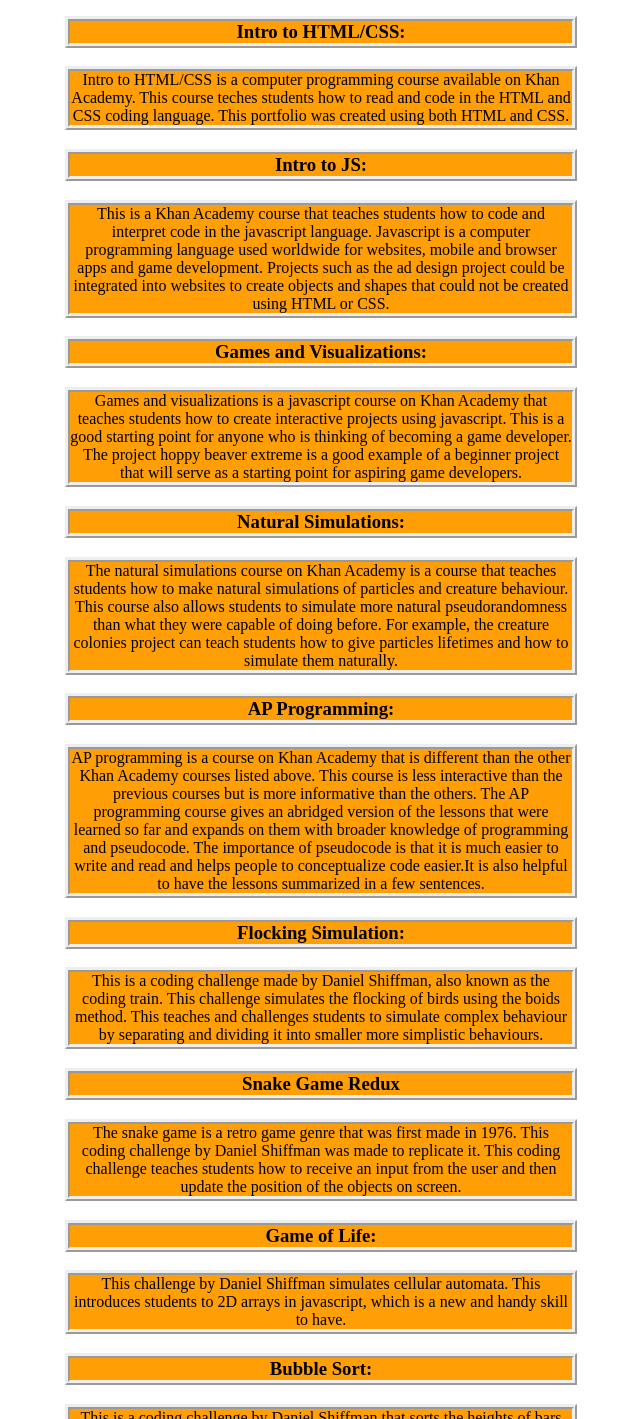
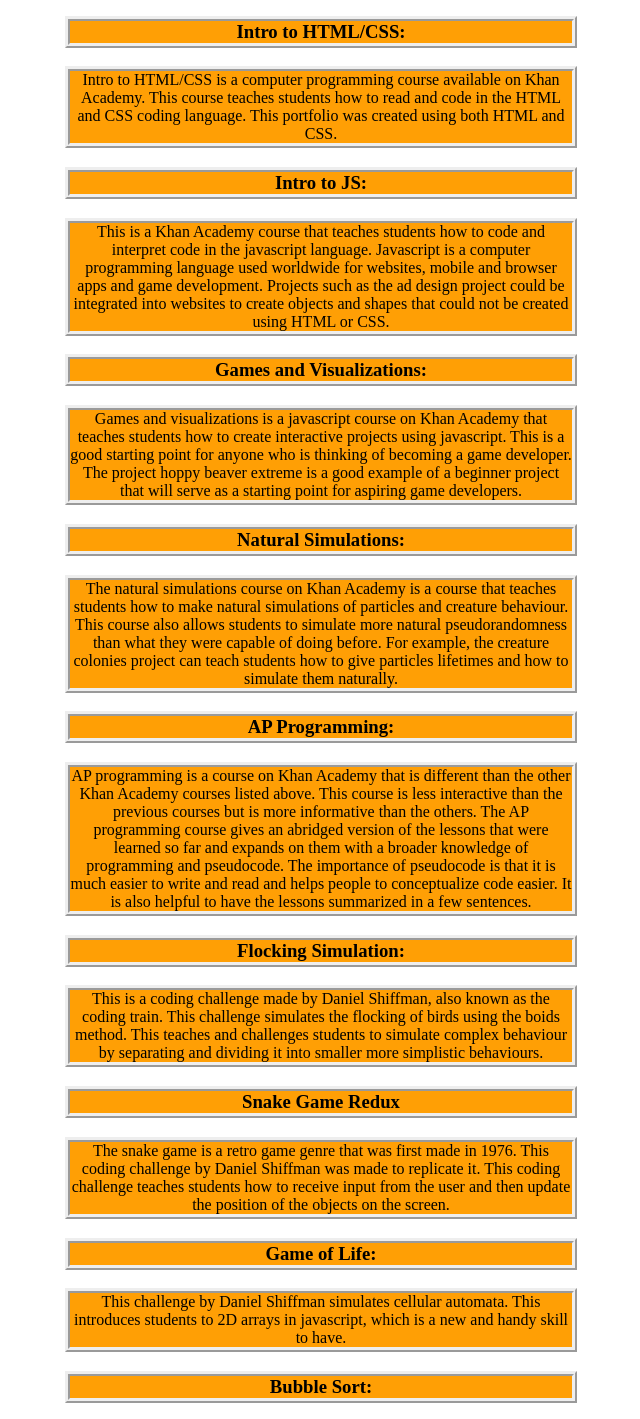
Before and after one commit to NeighborhoodDeficiency/ICS4U-Portfolio, a plain HTML site: page index.html in a window 1280 px wide. Shown: the part 340-1759 px from the top of the page, without its empty margins (319-959 px from the left). Drawn offline with nearby package versions, Linux system fonts and the light colour scheme; some packages are replaced by stand-ins of ours.

Commit message:
Update index.html
Fixed grammar mistakes

```diff
--- a/index.html
+++ b/index.html
@@ -24,7 +24,7 @@
       </ul>
     <h3 class = "num1">Intro to HTML/CSS:</h3>
     <p class = "num1">Intro to HTML/CSS is a computer programming course available on Khan Academy.
-      This course teches students how to read and code in the HTML and CSS coding language. This portfolio was created using both HTML and CSS.</p>
+      This course teaches students how to read and code in the HTML and CSS coding language. This portfolio was created using both HTML and CSS.</p>
     <h3 class = "num2">Intro to JS:</h3>
     <p class = "num2">This is a Khan Academy course that teaches students how to code and interpret code in the javascript language.
       Javascript is a computer programming language used worldwide for websites, mobile and browser apps and game development.
@@ -39,13 +39,13 @@
       For example, the creature colonies project can teach students how to give particles lifetimes and how to simulate them naturally.</p>
     <h3 class = "num5">AP Programming:</h3>
     <p class = "num5">AP programming is a course on Khan Academy that is different than the other Khan Academy courses listed above. This course is less interactive than the previous courses but is more informative than the others.
-      The AP programming course gives an abridged version of the lessons that were learned so far and expands on them with broader knowledge of programming and pseudocode.
-      The importance of pseudocode is that it is much easier to write and read and helps people to conceptualize code easier.It is also helpful to have the lessons summarized in a few sentences.</p>
+      The AP programming course gives an abridged version of the lessons that were learned so far and expands on them with a broader knowledge of programming and pseudocode.
+      The importance of pseudocode is that it is much easier to write and read and helps people to conceptualize code easier. It is also helpful to have the lessons summarized in a few sentences.</p>
     <h3 class  = "num6">Flocking Simulation:</h3>
     <p class = "num6">This is a coding challenge made by Daniel Shiffman, also known as the coding train. This challenge simulates the flocking of birds using the boids method.
       This teaches and challenges students to simulate complex behaviour by separating and dividing it into smaller more simplistic behaviours.</p>
     <h3 class = "num7">Snake Game Redux</h3>
-    <p class = "num7">The snake game is a retro game genre that was first made in 1976. This coding challenge by Daniel Shiffman was made to replicate it. This coding challenge teaches students how to receive an input from the user and then update the position of the objects on screen.</p>
+    <p class = "num7">The snake game is a retro game genre that was first made in 1976. This coding challenge by Daniel Shiffman was made to replicate it. This coding challenge teaches students how to receive input from the user and then update the position of the objects on the screen.</p>
     <h3 class = "num8">Game of Life:</h3>
     <p class = "num8">This challenge by Daniel Shiffman simulates cellular automata. This introduces students to 2D arrays in javascript, which is a new and handy skill to have.</p>
     <h3 class = "num9">Bubble Sort:</h3>
```
